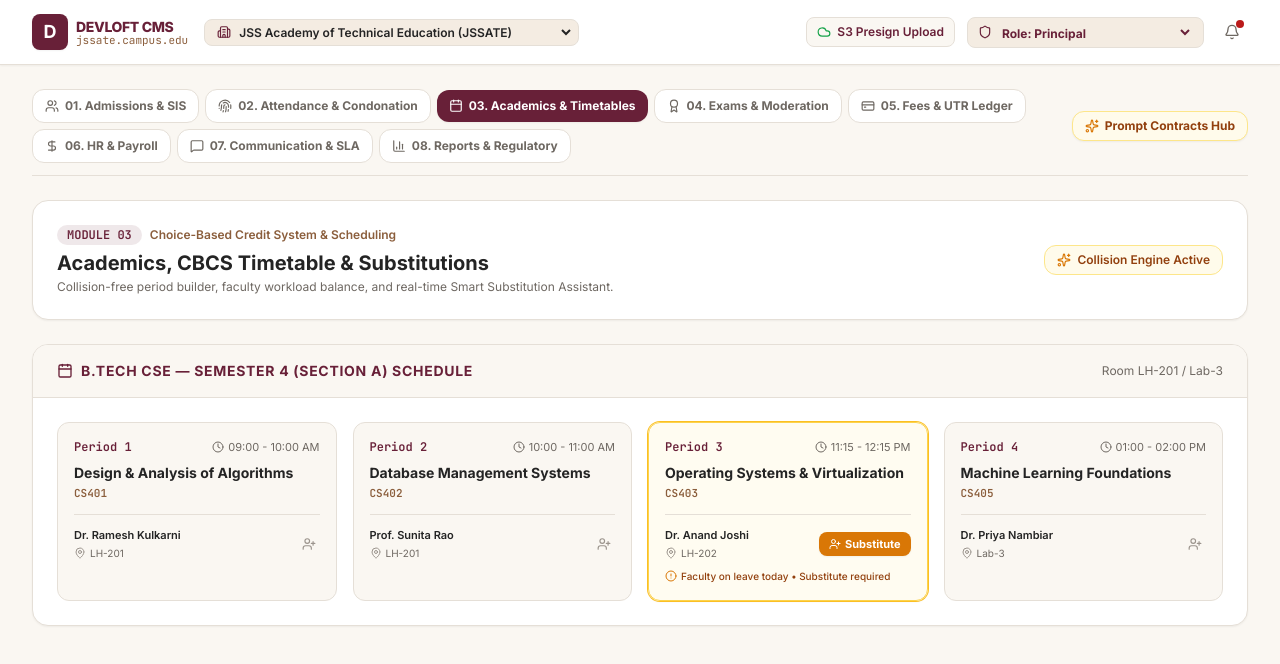
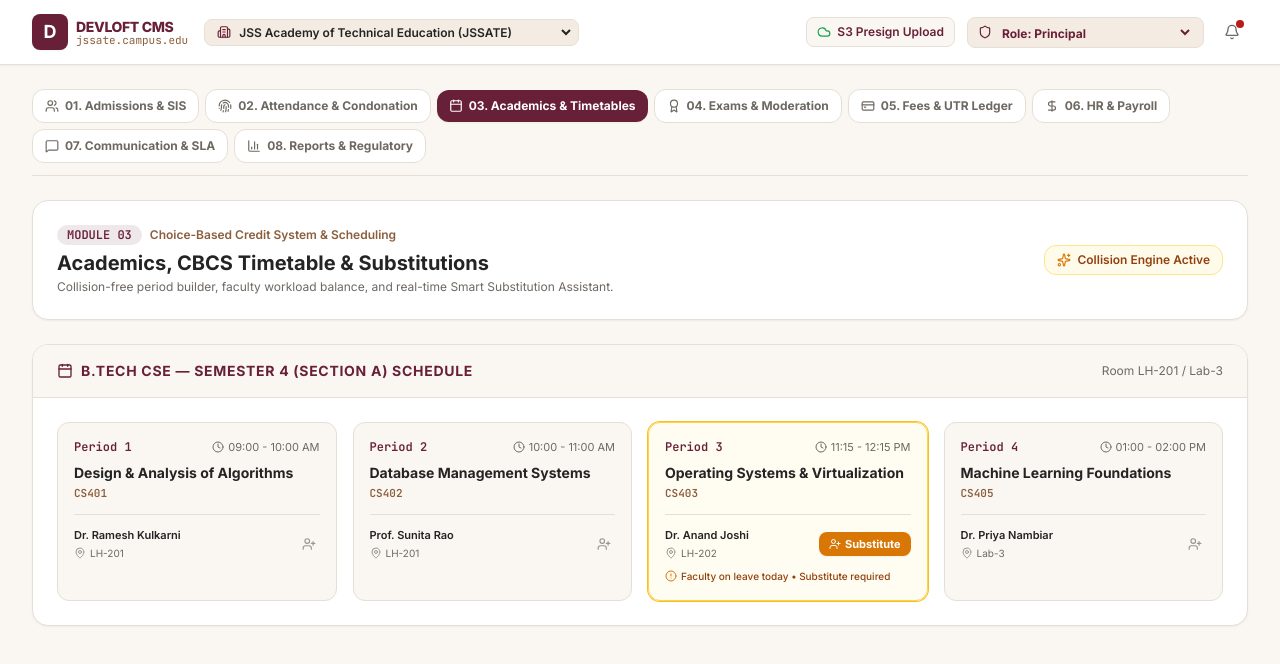
Before and after one commit to ApexPredator2005/garbage, a React (Vite) app in the folder apps/web/: page / in a window 1280 px wide. Shown: the top 664 px of the page. Built offline with nearby package versions, Linux system fonts and the light colour scheme.

Commit message:
feat(ui): remove Prompt Contracts Hub button and modal

```diff
--- a/apps/web/src/App.tsx
+++ b/apps/web/src/App.tsx
@@ -2,7 +2,6 @@ import React, { useState } from 'react';
 import { RoleType } from './types';
 import { Navbar } from './components/Navbar';
 import { PresignedUploadModal } from './components/PresignedUploadModal';
-import { ClaudeModulesModal } from './components/ClaudeModulesModal';
 import { AdmissionsWorkspace } from './features/admissions/AdmissionsWorkspace';
 import { AttendanceWorkspace } from './features/attendance/AttendanceWorkspace';
 import { AcademicsWorkspace } from './features/academics/AcademicsWorkspace';
@@ -16,7 +15,6 @@ import {
   Calendar,
   Award,
   CreditCard,
-  Sparkles,
   Fingerprint,
   DollarSign,
   MessageSquare,
@@ -39,7 +37,6 @@ export const App: React.FC = () => {
   const [currentRole, setCurrentRole] = useState<RoleType>('PRINCIPAL');
   const [activeTab, setActiveTab] = useState<ModuleTab>('academics');
   const [isUploadOpen, setIsUploadOpen] = useState(false);
-  const [isClaudePromptsOpen, setIsClaudePromptsOpen] = useState(false);
 
   const MODULES_NAV = [
     { id: 'admissions', label: '01. Admissions & SIS', icon: Users },
@@ -87,14 +84,6 @@ export const App: React.FC = () => {
               );
             })}
           </nav>
-
-          <button
-            onClick={() => setIsClaudePromptsOpen(true)}
-            className="flex items-center gap-1.5 px-3 py-1.5 rounded-xl bg-amber-50 border border-amber-200 text-amber-800 text-xs font-bold hover:bg-amber-100 transition-all shrink-0 shadow-sm"
-          >
-            <Sparkles className="w-3.5 h-3.5 text-amber-600" />
-            <span>Prompt Contracts Hub</span>
-          </button>
         </div>
 
         {/* Active Workspace View */}
@@ -112,9 +101,6 @@ export const App: React.FC = () => {
 
       {/* S3 Presigned Upload Modal */}
       <PresignedUploadModal isOpen={isUploadOpen} onClose={() => setIsUploadOpen(false)} />
-
-      {/* Claude Modular Prompts Modal */}
-      <ClaudeModulesModal isOpen={isClaudePromptsOpen} onClose={() => setIsClaudePromptsOpen(false)} />
     </div>
   );
 };
```
